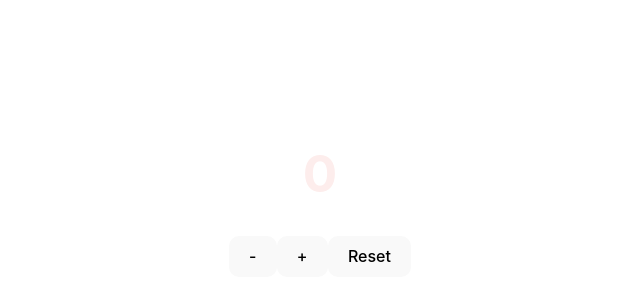
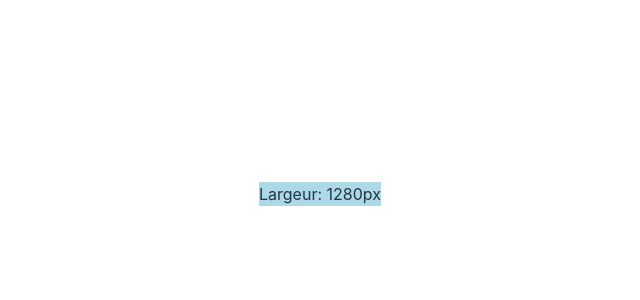
Before and after one commit to evan-azemard/cours-react-3wa, a React (Vite) app: page / in a window 1280 px wide. Shown: the part 206-506 px from the top of the page, without its empty margins (320-960 px from the left). Built offline with nearby package versions, Linux system fonts and the light colour scheme.

Commit message:
j2_exo1_UseEffect

```diff
--- a/src/App.jsx
+++ b/src/App.jsx
@@ -1,13 +1,14 @@
-import { useState } from 'react'
 import './App.css'
 
 import { MagicCounter } from "./components/MagicCounter.jsx";
+import { Interval } from "./components/Interval.jsx";
+import { ResponsiveBackground } from "./components/ResponsiveBackground.jsx";
 
 function App() {
 
     return<>
-            <MagicCounter />
-        </>
+        <ResponsiveBackground />
+    </>
 }
 
 export default App
--- /dev/null
+++ b/src/components/Interval.jsx
@@ -0,0 +1,20 @@
+import  {useState, useEffect} from 'react';
+
+export const Interval = () => {
+const [width, setWidth] = useState(0);
+
+useEffect(() =>
+{
+	const handleResize = () => setWidth(window.innerWidth)
+	window.addEventListener("resize", handleResize)
+
+	return () => {
+		window.removeEventListener("resize", handleResize)
+	}
+},[width]);
+
+	return <>
+			Temps depuis le montage du state {width}
+			<button>Click</button>
+		</>
+}
--- a/src/components/MagicCounter.jsx
+++ b/src/components/MagicCounter.jsx
@@ -9,16 +9,20 @@ export const MagicCounter = () => {
 	const [color, setColor] = useState('#FDEDEC');
 
 	useEffect(() => {
-		if (count > 0 && count % 5 === 0) setColor('#D4F1F4');
-		else setColor('#FDEDEC');
+		return () => {
+			if (count > 0 && count % 5 === 0) setColor('#D4F1F4');
+			else setColor('#FDEDEC');
+		}
 	},[count]);
+
+
 
 	const handleClick = (symbol) => setCount((prevCount) =>  symbol === '+'? prevCount + 1 : prevCount - 1);
 
 	return <>
 		<h1 style={{color: color}}>{count}</h1>
 		<p>{getMagicMessage(count)}</p>
-		<button style={{borderRadius: '10px'}} onClick={() => handleClick('-')}>-</button>
+		<button style={{borderRadius: '10px'}} onClick={() => setCount(count => count +1)}>-</button>
 		<button style={{borderRadius: '10px'}} onClick={() => handleClick('+')}>+</button>
 		<button style={{borderRadius: '10px'}} onClick={() => setCount(0)}>Reset</button>
 	</>
--- /dev/null
+++ b/src/components/ResponsiveBackground.jsx
@@ -0,0 +1,21 @@
+import {useEffect, useState} from "react";
+
+export const ResponsiveBackground = () => {
+	const [width, setWidth] = useState(window.innerWidth);
+	const [color, setColor] = useState('');
+
+	useEffect(() => {
+		const handleResize = () => setWidth(window.innerWidth);
+		window.addEventListener("resize", handleResize);
+		setColor(width >= 800 ? '#ADD8E6' : '#FFC0CB')
+		handleResize();
+		return () => {
+			window.removeEventListener("resize", handleResize)
+		};
+	},[width]);
+
+
+	return<div style={{backgroundColor: color}}>
+			<p>Largeur: {width}px</p>
+		</div>
+}
```
